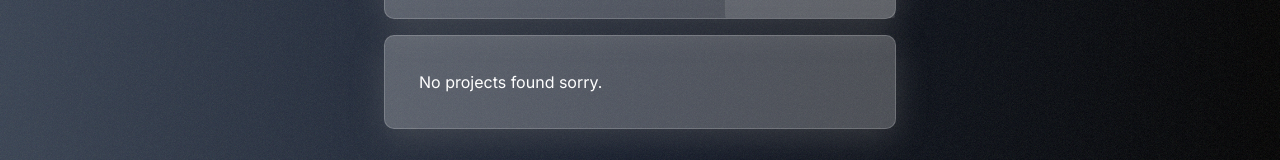
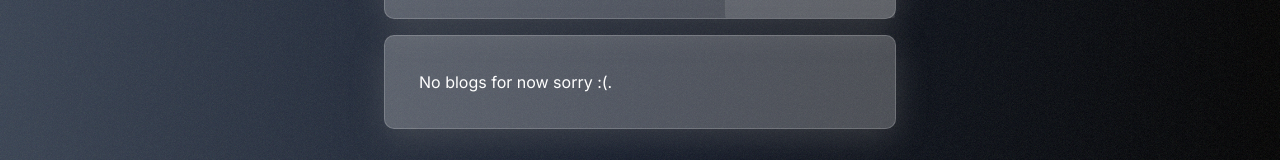
Before and after one commit to danielchungdev/danielchung.dev, a Next.js app: page / in a window 1280 px wide. Both pictures are taken after a click on the element "Blogs". Shown: the part 400-560 px from the top of the page. Built offline with nearby package versions, Linux system fonts and the light colour scheme.

Commit message:
bug changes

```diff
--- a/src/components/Blogs/index.tsx
+++ b/src/components/Blogs/index.tsx
@@ -4,7 +4,7 @@ import blogs from "../../../public/json/blogs.json"
 export default function Blogs() {
 
     const empty = (
-        <h1>No projects found sorry.</h1>
+        <h1>No blogs for now sorry :(.</h1>
     )
 
     const content = (
```
